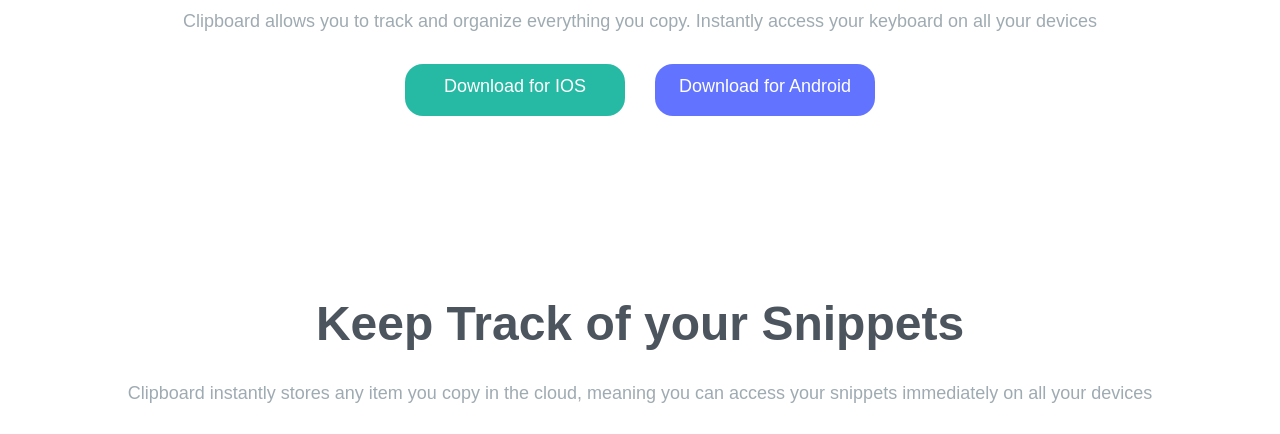
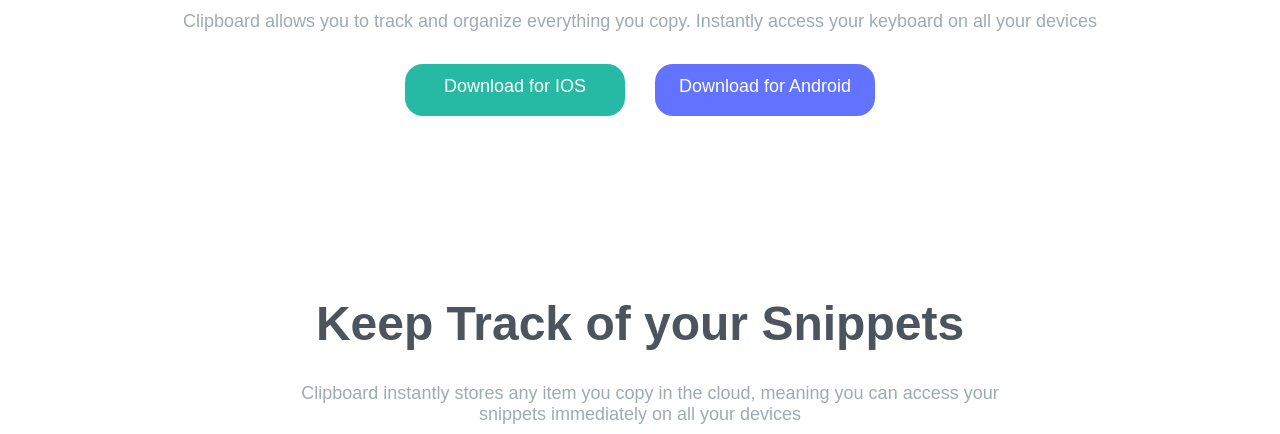
Before and after one commit to TahoeBoelat/Clipboard, a plain HTML site: page index.html in a window 1280 px wide. Shown: the part 469-903 px from the top of the page. Drawn offline with Linux system fonts and the light colour scheme; a web font is replaced by a local one.

Commit message:
Update index.html
Adding a class in description section two;
Changing footer information structure.

```diff
--- a/index.html
+++ b/index.html
@@ -22,7 +22,7 @@
       <!-- Second Section -->
       <section id="second-section">
         <h1 class="title">Keep Track of your Snippets</h1>
-        <p class="description">Clipboard instantly stores any item you copy in the cloud, meaning you can access your snippets immediately on all your devices</p>
+        <p class="description description-two">Clipboard instantly stores any item you copy in the cloud, meaning you can access your snippets immediately on all your devices</p>
         <div class="features-container">
           <img src="./Image/image-computer.png" alt="Computer" class="img-computer" />
           <div class="features-list-container">
@@ -101,10 +101,10 @@
         </div>
         <div class="footer-information">
           <p class="information">FAQs</p>
+          <p class="information">Privacy Policy</p>
+          <p class="information">Install Guide</p>
           <p class="information">Contact Us</p>
-          <p class="information">Privacy Policy</p>
           <p class="information">Press Kit</p>
-          <p class="information">Install Guide</p>
         </div>
         <div class="socmed-company">
           <img src="./Image/icon-facebook.svg" alt="Facebook Icon" class="socmed-icon" />
```
